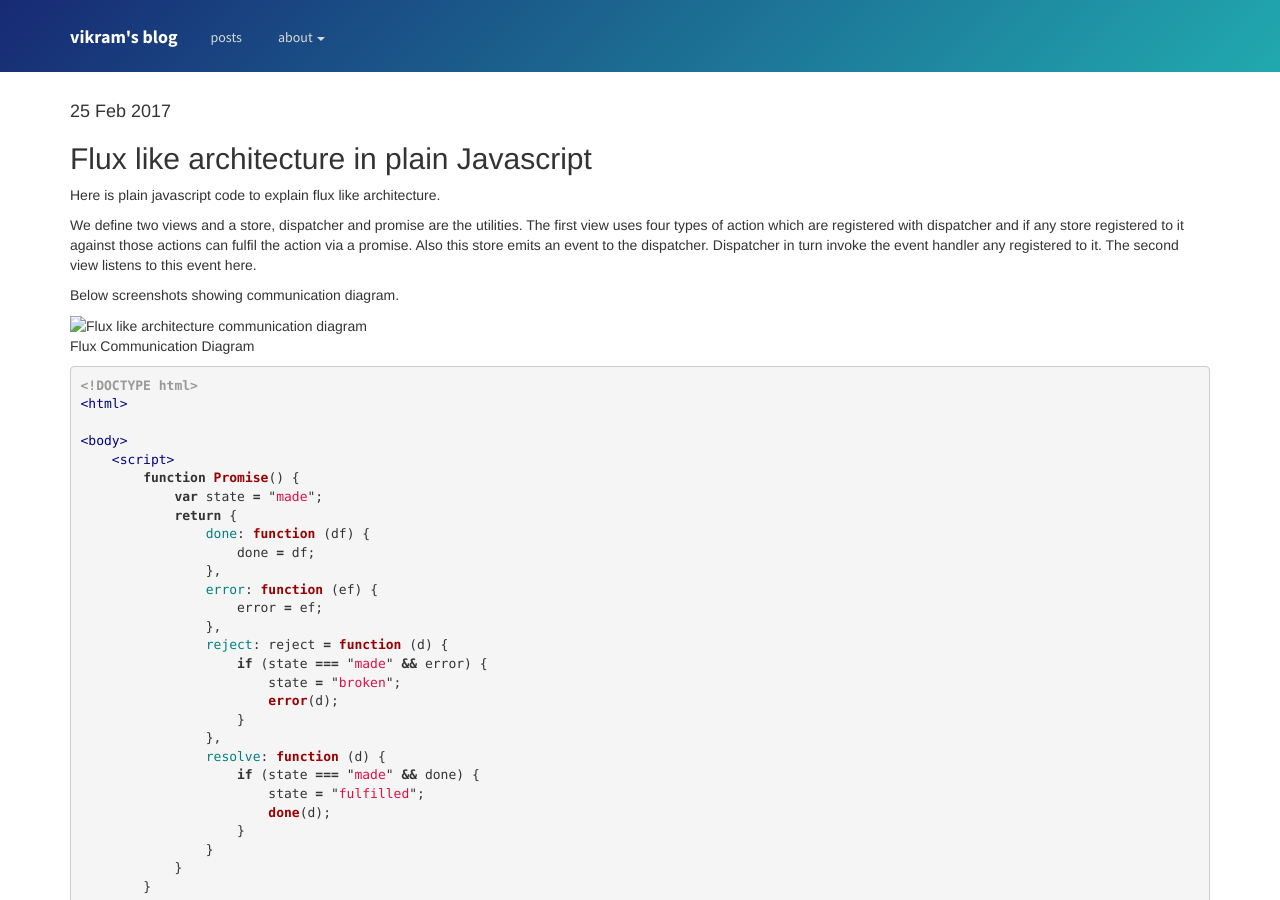
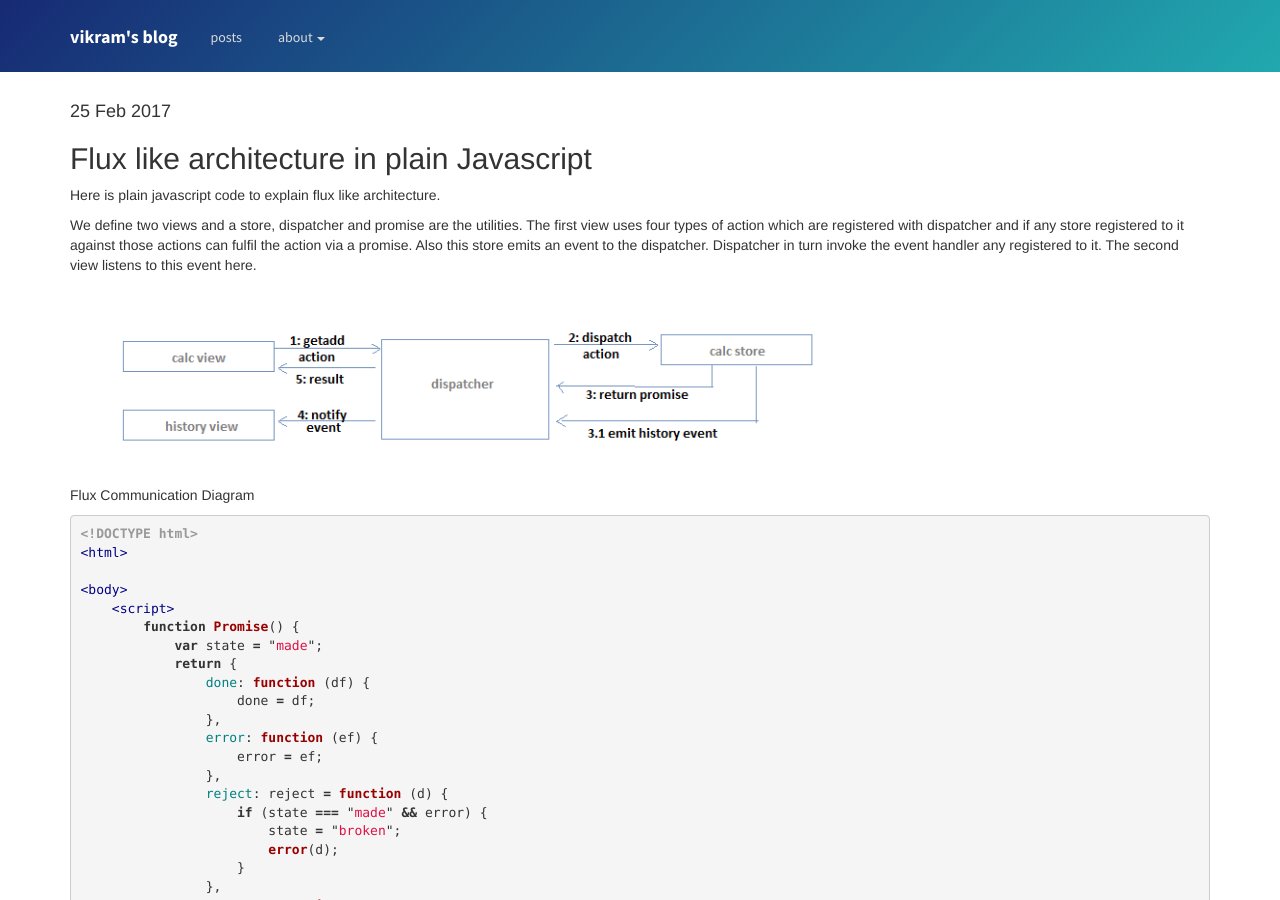
Before and after one commit to srirangamv/srirangamv.github.io, a Jekyll site: the page built from _posts/2017-02-25-flux_like_architecture.md, in a window 1280 px wide and 900 px high. Built offline with Jekyll 4.4.1, drawn with Linux system fonts in a browser that asks for light colours; nearby versions of some CDN libraries.

Commit message:
adding image

```diff
--- a/_posts/2017-02-25-flux_like_architecture.md
+++ b/_posts/2017-02-25-flux_like_architecture.md
@@ -12,11 +12,9 @@
 The first view uses four types of action which are registered with dispatcher and if any store registered to it against those actions can fulfil the action via a promise. Also this store emits an event to the dispatcher. Dispatcher in turn invoke the event handler any registered to it. The second view listens to this event here.
 </p>
 
-<p>Below screenshots showing communication diagram.</p>
-
 <p>
     <figure>
-      <img src="/images/FluxDemo.png" alt="Flux like architecture communication diagram" width="600" height="300" />
+      <img src="/images/FluxDemo.png" alt="Flux like architecture communication diagram" width="800" height="200" />
       <figcaption>Flux Communication Diagram</figcaption>
     </figure>
 </p>
```
Also changed, not shown: images/FluxDemo.png (added).
